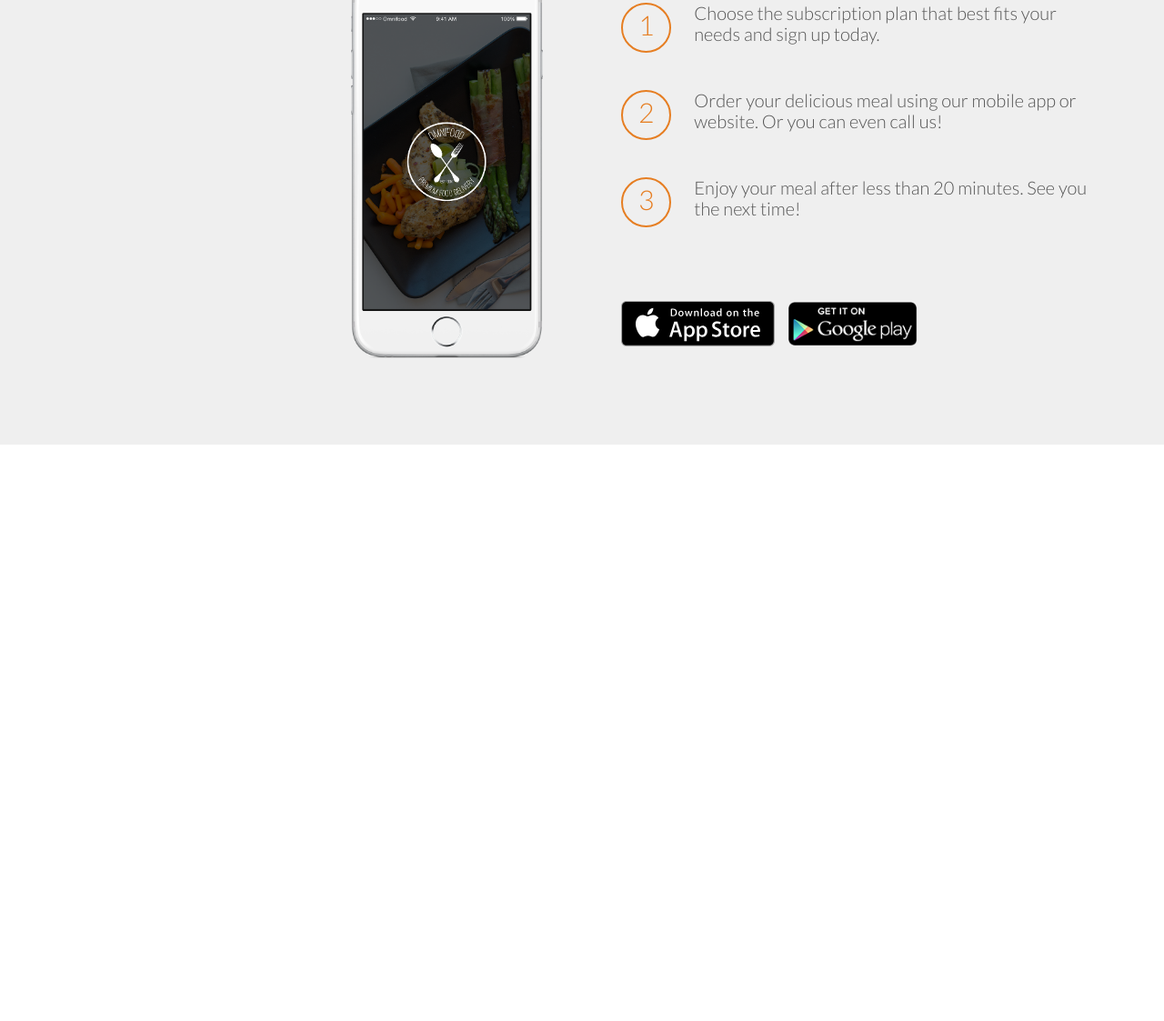
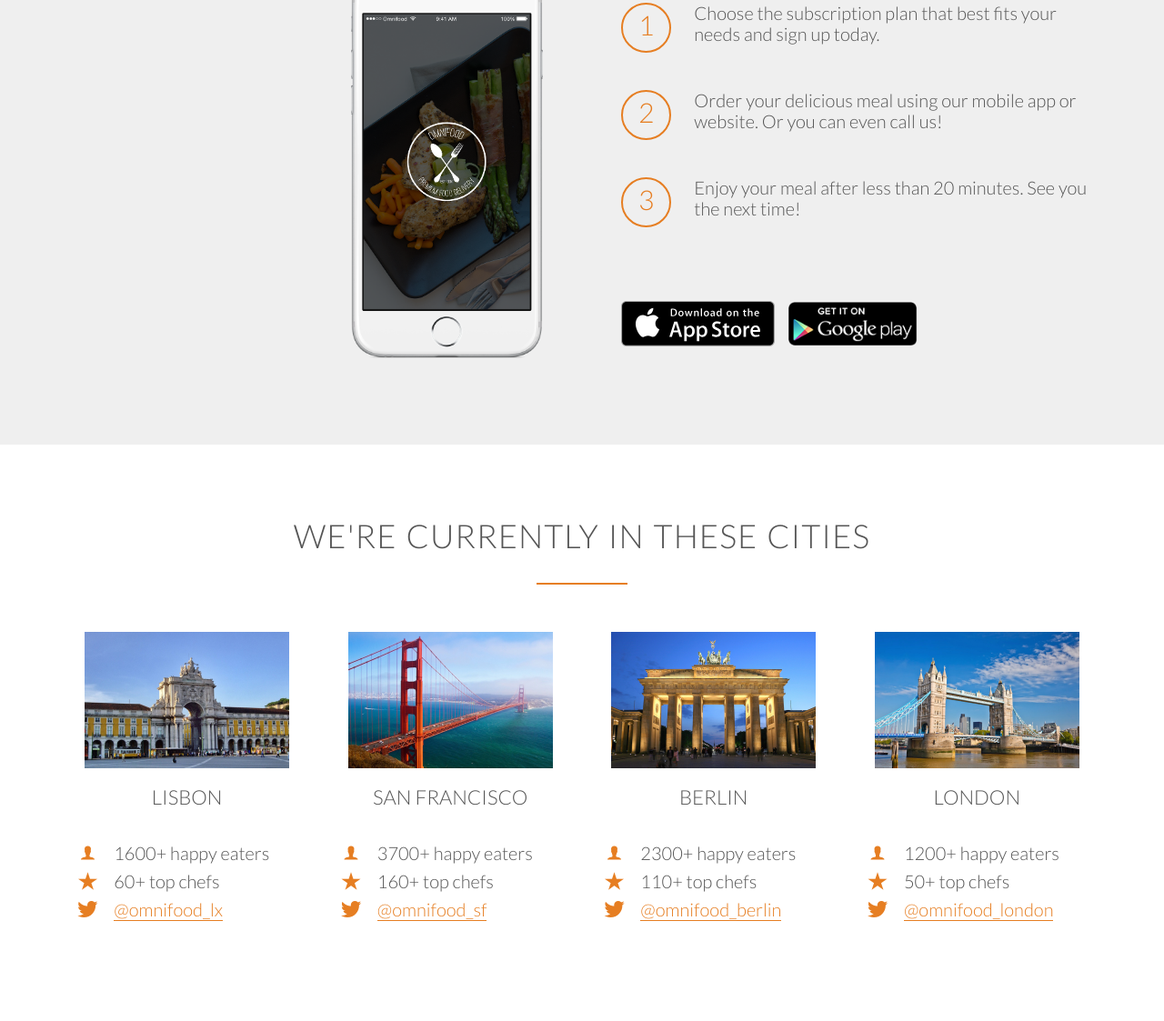
Before and after one commit to patkocz/omnifood, a plain HTML site: page index.html in a window 1280 px wide. Shown: the part 2262-3385 px from the top of the page at 91% size. Before the commit the page ends 2751 px from the top, so only its background shows below. Drawn offline with Linux system fonts and the light colour scheme; files whose address does not match are found by name.

Commit message:
Added cities section

```diff
--- a/index.html
+++ b/index.html
@@ -155,6 +155,82 @@
       </div>
     </div>
   </section>
+
+  <section class="section-cities">
+    <div class="row">
+      <h2>We're currently in these cities</h2>
+    </div>
+    <div class="row">
+      <div class="col span-1-of-4 box">
+        <img class="city-image" src="/resources/img/lisbon-3.jpg" alt="lisbon">
+        <h3>Lisbon</h3>
+        <div class="city-feature">
+          <i class="ion-ios-person icon-small"></i>
+          1600+ happy eaters
+        </div>
+        <div class="city-feature">
+          <i class="ion-ios-star icon-small"></i>
+          60+ top chefs
+        </div>
+        <div class="city-feature">
+          <i class="ion-social-twitter icon-small"></i>
+          <a href="#">@omnifood_lx</a>
+        </div>
+      </div>
+
+      <div class="col span-1-of-4 box">
+        <img class="city-image" src="/resources/img/san-francisco.jpg" alt="lisbon">
+        <h3>San Francisco</h3>
+        <div class="city-feature">
+          <i class="ion-ios-person icon-small"></i>
+          3700+ happy eaters
+        </div>
+        <div class="city-feature">
+          <i class="ion-ios-star icon-small"></i>
+          160+ top chefs
+        </div>
+        <div class="city-feature">
+          <i class="ion-social-twitter icon-small"></i>
+          <a href="#">@omnifood_sf</a>
+        </div>
+      </div>
+
+      <div class="col span-1-of-4 box">
+        <img class="city-image" src="/resources/img/berlin.jpg" alt="lisbon">
+        <h3>Berlin</h3>
+        <div class="city-feature">
+          <i class="ion-ios-person icon-small"></i>
+          2300+ happy eaters
+        </div>
+        <div class="city-feature">
+          <i class="ion-ios-star icon-small"></i>
+          110+ top chefs
+        </div>
+        <div class="city-feature">
+          <i class="ion-social-twitter icon-small"></i>
+          <a href="#">@omnifood_berlin</a>
+        </div>
+      </div>
+
+      <div class="col span-1-of-4 box">
+        <img class="city-image" src="/resources/img/london.jpg" alt="lisbon">
+        <h3>London</h3>
+        <div class="city-feature">
+          <i class="ion-ios-person icon-small"></i>
+          1200+ happy eaters
+        </div>
+        <div class="city-feature">
+          <i class="ion-ios-star icon-small"></i>
+          50+ top chefs
+        </div>
+        <div class="city-feature">
+          <i class="ion-social-twitter icon-small"></i>
+          <a href="#">@omnifood_london</a>
+        </div>
+      </div>
+
+    </div>
+  </section>
 </body>
 
 </html>
--- a/resources/css/style.css
+++ b/resources/css/style.css
@@ -249,7 +249,7 @@ section {
 .works-step div {
   color: #e67e22;
   border: 2px solid #e67e22;
-  display: inline-block;
+  /* display: inline-block; */
   border-radius: 50%;
   height: 55px;
   width: 55px;
@@ -258,6 +258,11 @@ section {
   float: left;
   font-size: 150%;
   margin-right: 25px;
+}
+
+.btn-app:link,
+.btn-app:visited {
+  border-bottom: 0px ;
 }
 
 .btn-app img {
@@ -269,3 +274,45 @@ section {
 .section-steps {
   background-color: #efefef;
 }
+
+.city-image {
+  height: 150px;
+  width: auto;
+  margin-bottom: 15px;
+
+}
+
+.section-cities .box {
+  text-align: center;
+}
+
+.city-feature {
+  margin-bottom: 5px;
+  text-align: left;
+}
+
+.icon-small {
+  display: inline-block;
+  text-align: center;
+  width: 30px;
+  font-size: 120%;
+  line-height: 120%;
+  vertical-align: middle;
+  margin-top: -5px;
+  margin-right: 10px;
+  color: #e67e22;
+}
+
+a:link,
+a:visited {
+  color: #e67e22;
+  text-decoration: none;
+  border-bottom: 1px solid #e67e22;
+  transition: border-bottom 0.2s;
+}
+
+a:hover,
+a:active {
+  color: #cf6d17;
+  border-bottom: 1px solid transparent;
+}
```
